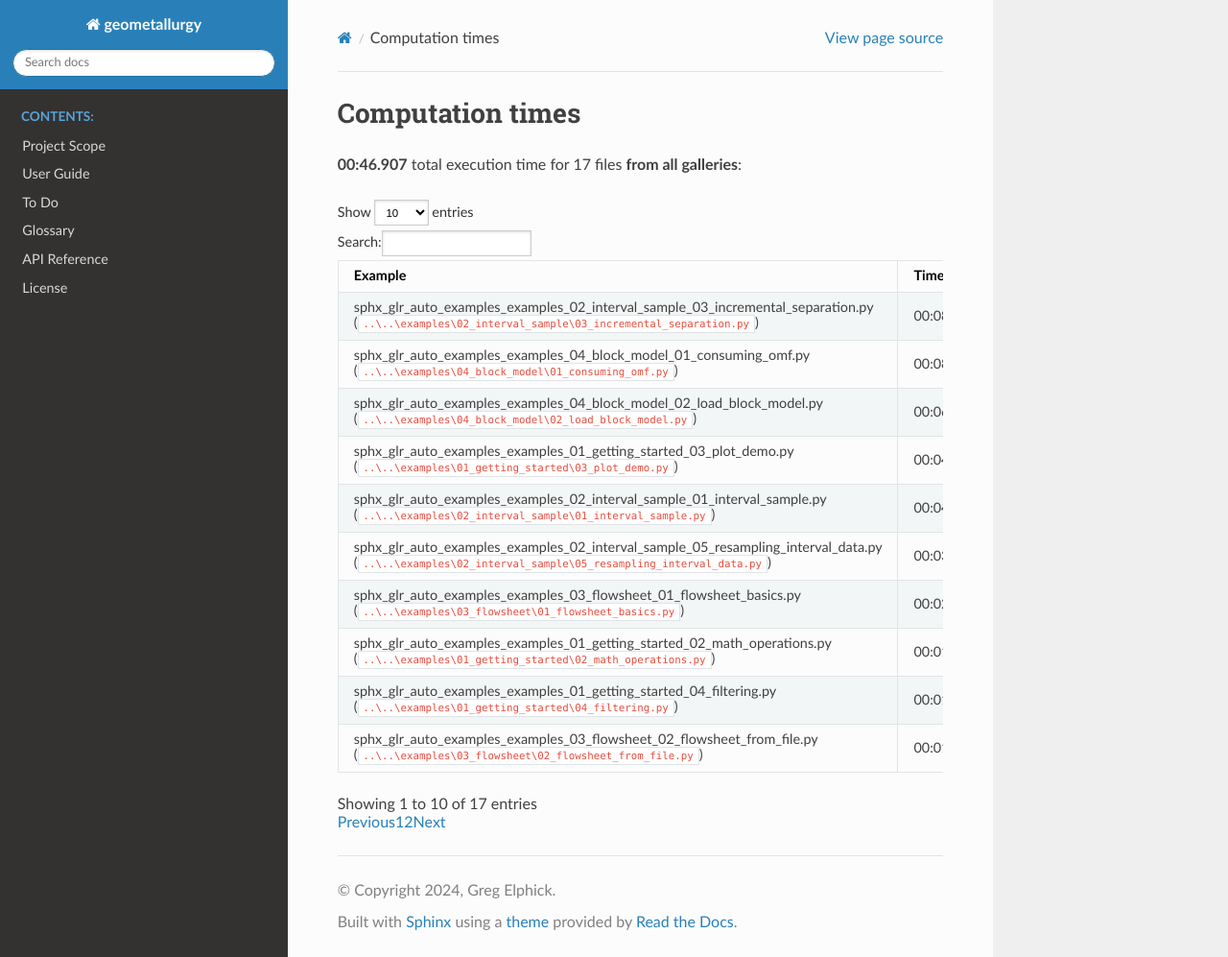
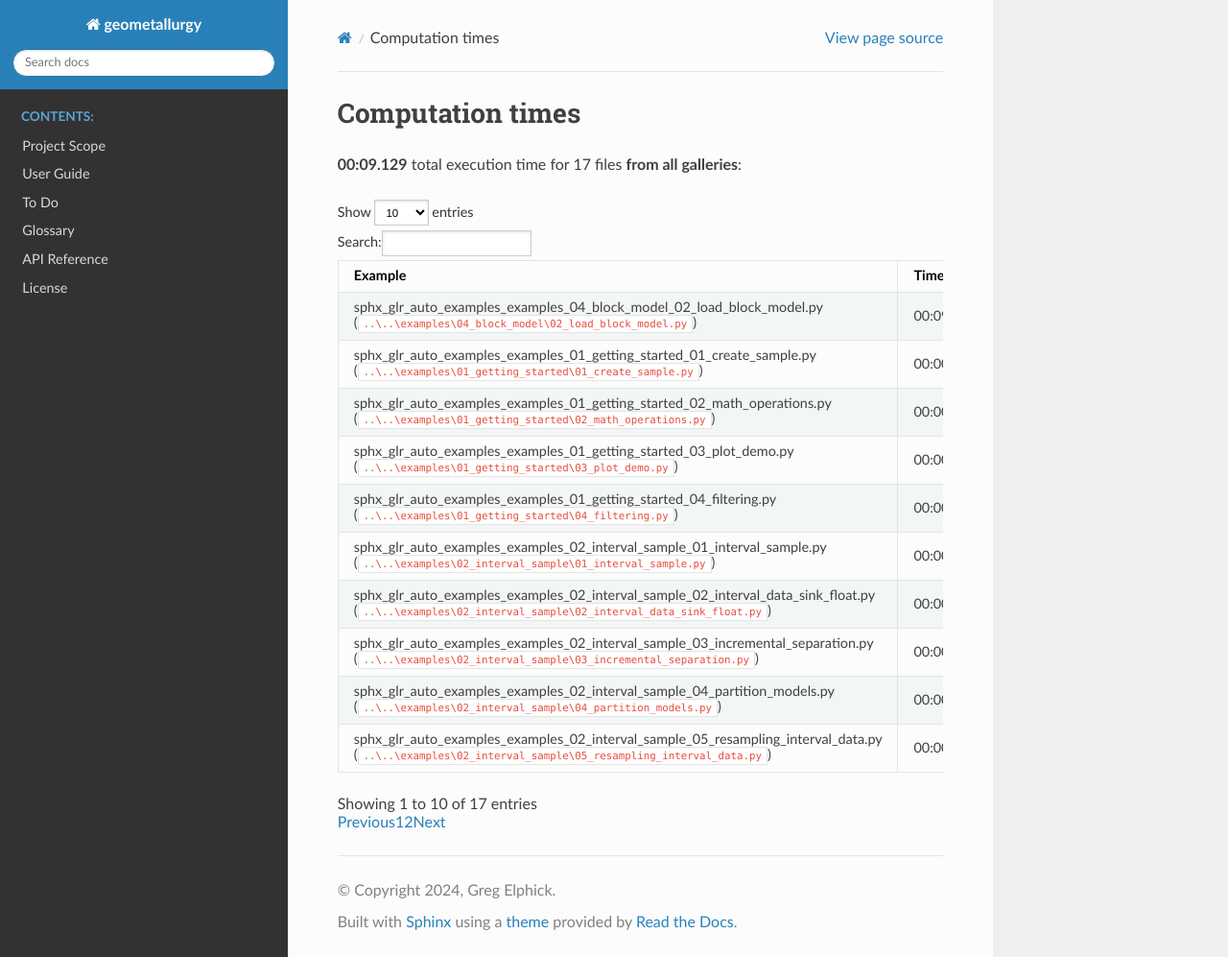
Before and after one commit to elphick/geometallurgy, a Sphinx documentation site: the page built from docs/source/sg_execution_times.rst, in a window 1280 px wide and 997 px high. Shown: the whole window at 96% size. Built offline with Sphinx 7.4.7 and the Read the Docs theme 3.1.0, drawn with Linux system fonts in a browser that asks for light colours; pages that are not in the unit, such as notebooks, are missing from menus; a script that is not in the unit is left out; the version number is read from the project's files by our own code.

```diff
--- a/docs/source/sg_execution_times.rst
+++ b/docs/source/sg_execution_times.rst
@@ -6,7 +6,7 @@
 
 Computation times
 =================
-**00:46.907** total execution time for 17 files **from all galleries**:
+**00:09.129** total execution time for 17 files **from all galleries**:
 
 .. container::
 
@@ -32,54 +32,54 @@ Computation times
    * - Example
      - Time
      - Mem (MB)
+   * - :ref:`sphx_glr_auto_examples_examples_04_block_model_02_load_block_model.py` (``..\..\examples\04_block_model\02_load_block_model.py``)
+     - 00:09.129
+     - 0.0
+   * - :ref:`sphx_glr_auto_examples_examples_01_getting_started_01_create_sample.py` (``..\..\examples\01_getting_started\01_create_sample.py``)
+     - 00:00.000
+     - 0.0
+   * - :ref:`sphx_glr_auto_examples_examples_01_getting_started_02_math_operations.py` (``..\..\examples\01_getting_started\02_math_operations.py``)
+     - 00:00.000
+     - 0.0
+   * - :ref:`sphx_glr_auto_examples_examples_01_getting_started_03_plot_demo.py` (``..\..\examples\01_getting_started\03_plot_demo.py``)
+     - 00:00.000
+     - 0.0
+   * - :ref:`sphx_glr_auto_examples_examples_01_getting_started_04_filtering.py` (``..\..\examples\01_getting_started\04_filtering.py``)
+     - 00:00.000
+     - 0.0
+   * - :ref:`sphx_glr_auto_examples_examples_02_interval_sample_01_interval_sample.py` (``..\..\examples\02_interval_sample\01_interval_sample.py``)
+     - 00:00.000
+     - 0.0
+   * - :ref:`sphx_glr_auto_examples_examples_02_interval_sample_02_interval_data_sink_float.py` (``..\..\examples\02_interval_sample\02_interval_data_sink_float.py``)
+     - 00:00.000
+     - 0.0
    * - :ref:`sphx_glr_auto_examples_examples_02_interval_sample_03_incremental_separation.py` (``..\..\examples\02_interval_sample\03_incremental_separation.py``)
-     - 00:08.914
+     - 00:00.000
+     - 0.0
+   * - :ref:`sphx_glr_auto_examples_examples_02_interval_sample_04_partition_models.py` (``..\..\examples\02_interval_sample\04_partition_models.py``)
+     - 00:00.000
+     - 0.0
+   * - :ref:`sphx_glr_auto_examples_examples_02_interval_sample_05_resampling_interval_data.py` (``..\..\examples\02_interval_sample\05_resampling_interval_data.py``)
+     - 00:00.000
+     - 0.0
+   * - :ref:`sphx_glr_auto_examples_examples_02_interval_sample_06_resampling_interval_data_2d.py` (``..\..\examples\02_interval_sample\06_resampling_interval_data_2d.py``)
+     - 00:00.000
+     - 0.0
+   * - :ref:`sphx_glr_auto_examples_examples_03_flowsheet_01_flowsheet_basics.py` (``..\..\examples\03_flowsheet\01_flowsheet_basics.py``)
+     - 00:00.000
+     - 0.0
+   * - :ref:`sphx_glr_auto_examples_examples_03_flowsheet_02_flowsheet_from_file.py` (``..\..\examples\03_flowsheet\02_flowsheet_from_file.py``)
+     - 00:00.000
+     - 0.0
+   * - :ref:`sphx_glr_auto_examples_examples_03_flowsheet_03_filtering_flowsheet.py` (``..\..\examples\03_flowsheet\03_filtering_flowsheet.py``)
+     - 00:00.000
      - 0.0
    * - :ref:`sphx_glr_auto_examples_examples_04_block_model_01_consuming_omf.py` (``..\..\examples\04_block_model\01_consuming_omf.py``)
-     - 00:08.843
-     - 0.0
-   * - :ref:`sphx_glr_auto_examples_examples_04_block_model_02_load_block_model.py` (``..\..\examples\04_block_model\02_load_block_model.py``)
-     - 00:06.088
-     - 0.0
-   * - :ref:`sphx_glr_auto_examples_examples_01_getting_started_03_plot_demo.py` (``..\..\examples\01_getting_started\03_plot_demo.py``)
-     - 00:04.645
-     - 0.0
-   * - :ref:`sphx_glr_auto_examples_examples_02_interval_sample_01_interval_sample.py` (``..\..\examples\02_interval_sample\01_interval_sample.py``)
-     - 00:04.402
-     - 0.0
-   * - :ref:`sphx_glr_auto_examples_examples_02_interval_sample_05_resampling_interval_data.py` (``..\..\examples\02_interval_sample\05_resampling_interval_data.py``)
-     - 00:03.457
-     - 0.0
-   * - :ref:`sphx_glr_auto_examples_examples_03_flowsheet_01_flowsheet_basics.py` (``..\..\examples\03_flowsheet\01_flowsheet_basics.py``)
-     - 00:02.155
-     - 0.0
-   * - :ref:`sphx_glr_auto_examples_examples_01_getting_started_02_math_operations.py` (``..\..\examples\01_getting_started\02_math_operations.py``)
-     - 00:01.969
-     - 0.0
-   * - :ref:`sphx_glr_auto_examples_examples_01_getting_started_04_filtering.py` (``..\..\examples\01_getting_started\04_filtering.py``)
-     - 00:01.703
-     - 0.0
-   * - :ref:`sphx_glr_auto_examples_examples_03_flowsheet_02_flowsheet_from_file.py` (``..\..\examples\03_flowsheet\02_flowsheet_from_file.py``)
-     - 00:01.149
-     - 0.0
-   * - :ref:`sphx_glr_auto_examples_examples_02_interval_sample_06_resampling_interval_data_2d.py` (``..\..\examples\02_interval_sample\06_resampling_interval_data_2d.py``)
-     - 00:00.905
-     - 0.0
-   * - :ref:`sphx_glr_auto_examples_examples_03_flowsheet_03_filtering_flowsheet.py` (``..\..\examples\03_flowsheet\03_filtering_flowsheet.py``)
-     - 00:00.885
-     - 0.0
-   * - :ref:`sphx_glr_auto_examples_examples_02_interval_sample_04_partition_models.py` (``..\..\examples\02_interval_sample\04_partition_models.py``)
-     - 00:00.750
-     - 0.0
-   * - :ref:`sphx_glr_auto_examples_examples_02_interval_sample_02_interval_data_sink_float.py` (``..\..\examples\02_interval_sample\02_interval_data_sink_float.py``)
-     - 00:00.517
-     - 0.0
-   * - :ref:`sphx_glr_auto_examples_examples_01_getting_started_01_create_sample.py` (``..\..\examples\01_getting_started\01_create_sample.py``)
-     - 00:00.411
+     - 00:00.000
      - 0.0
    * - :ref:`sphx_glr_auto_examples_examples_05_mass_balance_01_mass_balance.py` (``..\..\examples\05_mass_balance\01_mass_balance.py``)
-     - 00:00.063
+     - 00:00.000
      - 0.0
-   * - :ref:`sphx_glr_auto_examples_examples_06_map_01_mapping.py` (``..\..\examples\06_map\01_mapping.py``)
-     - 00:00.051
+   * - :ref:`sphx_glr_auto_examples_examples_06_spatial_01_mapping.py` (``..\..\examples\06_spatial\01_mapping.py``)
+     - 00:00.000
      - 0.0
```
Also changed, not shown: 5 other files.
